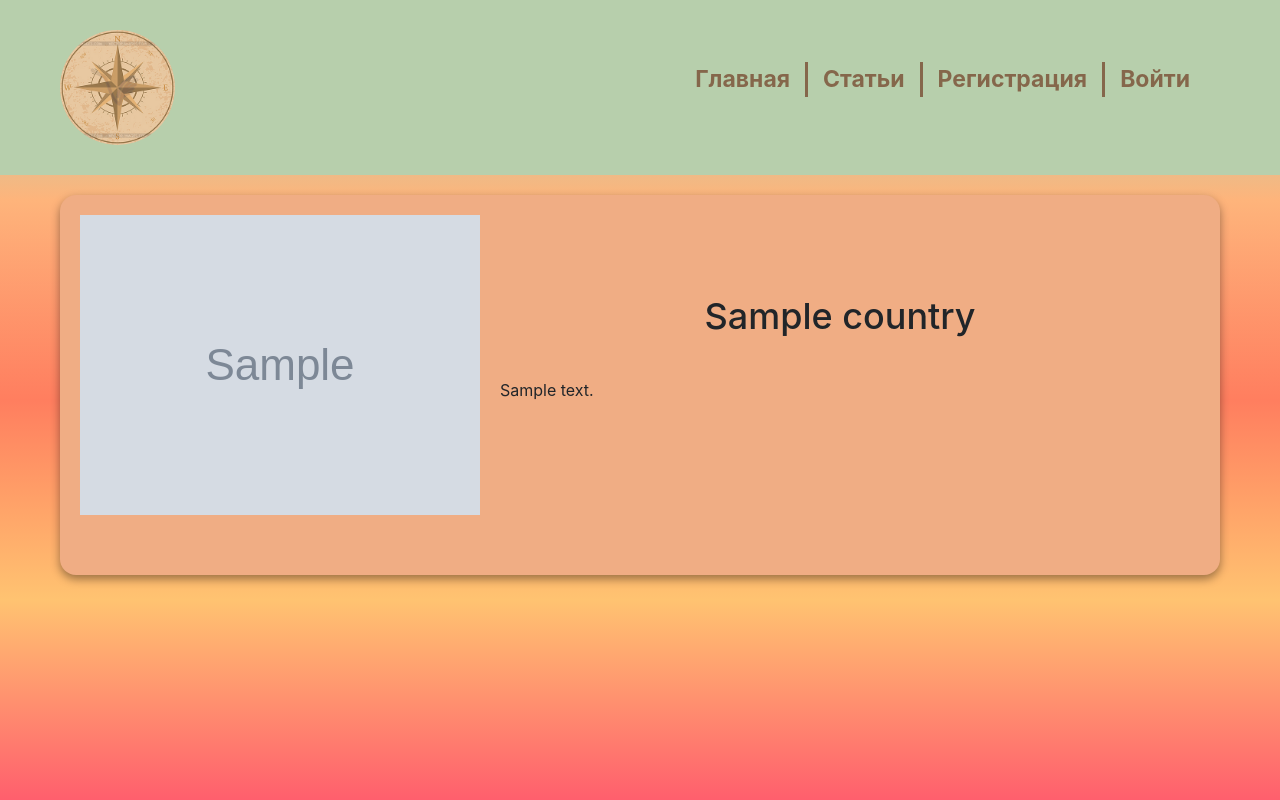
After one commit to YdRom83/sightseeing, a Django app: page /1/ in a window 1280 px wide. The commit adds this page. Run offline with Django 5.2, Linux system fonts and the light colour scheme; tables that the repository leaves empty hold one stand-in row (values such as "Sample post"); some libraries are stand-ins or nearby versions.

Commit message:
Page with details have been done for country

```diff
--- a/country/static/css/style.css
+++ b/country/static/css/style.css
@@ -259,6 +259,23 @@ input[type="file"] {
     width: 200px;
     margin-top: 20px;
     margin-right: 20px;
-    /* margin-left: 50px; */
+}
 
+
+
+
+
+/* $$$$ */
+.detail {
+    overflow: hidden; /* Чтобы родительский элемент учитывал плавающий элемент */
 }
+
+ .d2 img {
+    float: left;
+    margin-right: 20px;
+    max-width: 450px;
+}
+
+/* .text {
+    font-size: 20px;
+} */
--- /dev/null
+++ b/country/templates/country/details.html
@@ -0,0 +1,20 @@
+{% extends "country/base.html" %}
+
+{% comment %} {% block content %}
+    <div class="detail d2" >
+        <img src="{{ country.image.url }}" alt="">
+
+        <h1>{{ country.title }}</h1>
+        {{ country.description|safe}}
+    </div>
+{% endblock  %} {% endcomment %}
+{% block content %}
+<div class="detail d2">
+    <img src="{{ country.image.url }}" alt="">
+
+    <div class="text">
+        <h1>{{ country.title }}</h1>
+        {{ country.description|safe }}
+    </div>
+</div>
+{% endblock %}
--- a/country/urls.py
+++ b/country/urls.py
@@ -5,6 +5,7 @@ from country import views
 
 urlpatterns = [
     path("", views.index, name="index"),
+    path('<int:country_id>/', views.detail, name='country-detail'),
     path("create-country/", views.create_country, name="create-country"),
     path("countries/", views.countries, name="countries"),
     path('login/', views.login_user, name='login'),
--- a/country/views.py
+++ b/country/views.py
@@ -1,4 +1,4 @@
-from django.shortcuts import redirect, render
+from django.shortcuts import get_object_or_404, redirect, render
 from django.contrib.auth import login, logout, authenticate
 from django.contrib.auth.decorators import login_required
 from django.contrib.auth.forms import AuthenticationForm
@@ -13,6 +13,10 @@ def index(request):
     countries = Country.objects.all()
     return render(request, "country/index.html", {"countries": countries})
 
+
+def detail(request, country_id):
+    country = get_object_or_404(Country, pk=country_id)
+    return render(request, "country/details.html", {"country": country})
 
 def countries(request):
     search_query = request.GET.get("search_query", "")
```
Also changed, not shown: country/templates/country/index.html (+5 -3 lines).
